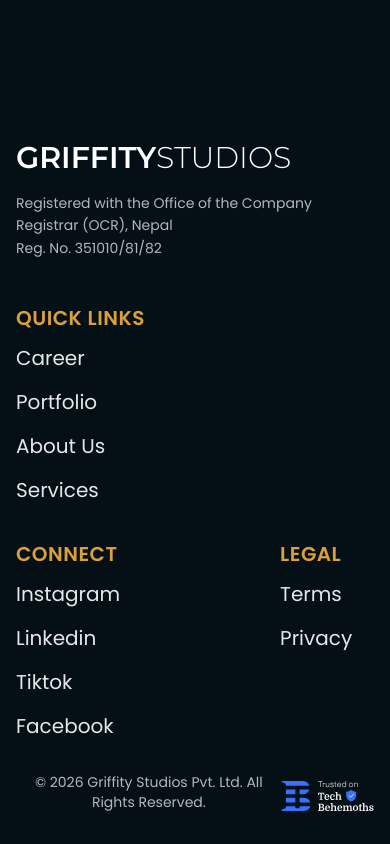
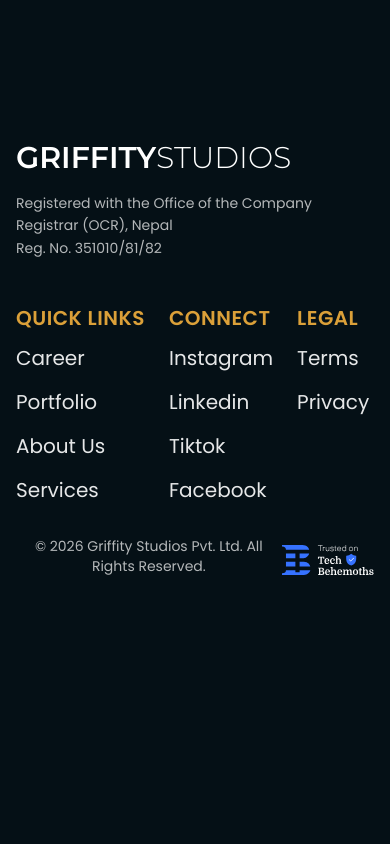
Before and after one commit to Griffitystudios/website-griffity, a Next.js app: page /careers in a window 390 px wide. Shown: the part 4175-5019 px from the top of the page. After the commit the page ends 4783 px from the top, so only its background shows below. Built offline with nearby package versions, Linux system fonts and the light colour scheme; no server answers.

Commit message:
footer spacing manged

```diff
--- a/components/footer.tsx
+++ b/components/footer.tsx
@@ -66,7 +66,7 @@ const Footer = () => {
         </div>
 
         {/* Link columns */}
-        <div className="flex flex-wrap gap-x-40 gap-y-10">
+        <div className="flex flex-wrap gap-x-6 xsm:gap-x-10 sm:gap-x-20 md:gap-x-40  lg:gap-x-30 xl:gap-x-40 gap-y-10">
           <nav aria-label="Quick links">
             <p className="text-primary text-sm xs:text-base font-semibold tracking-wide mb-5">
               QUICK LINKS
```
